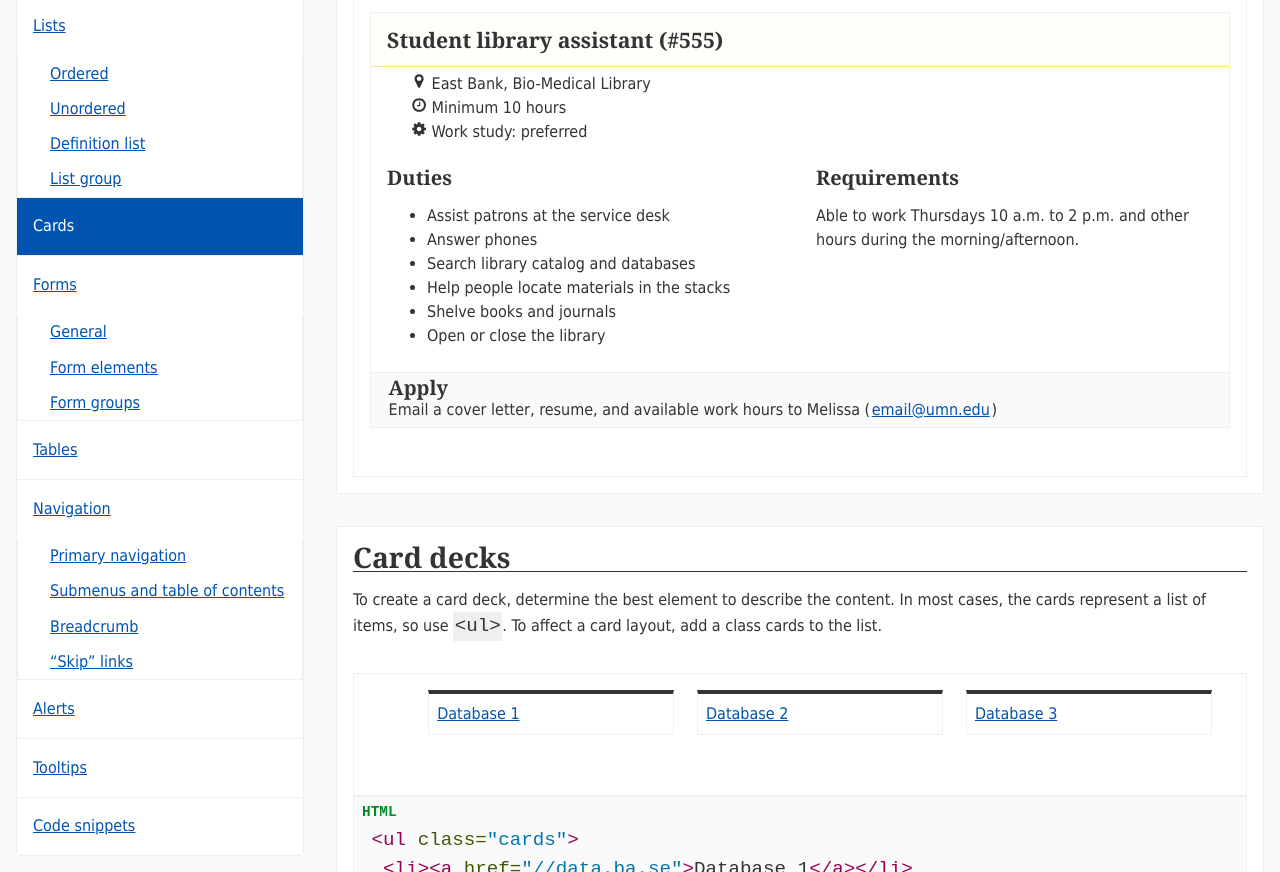
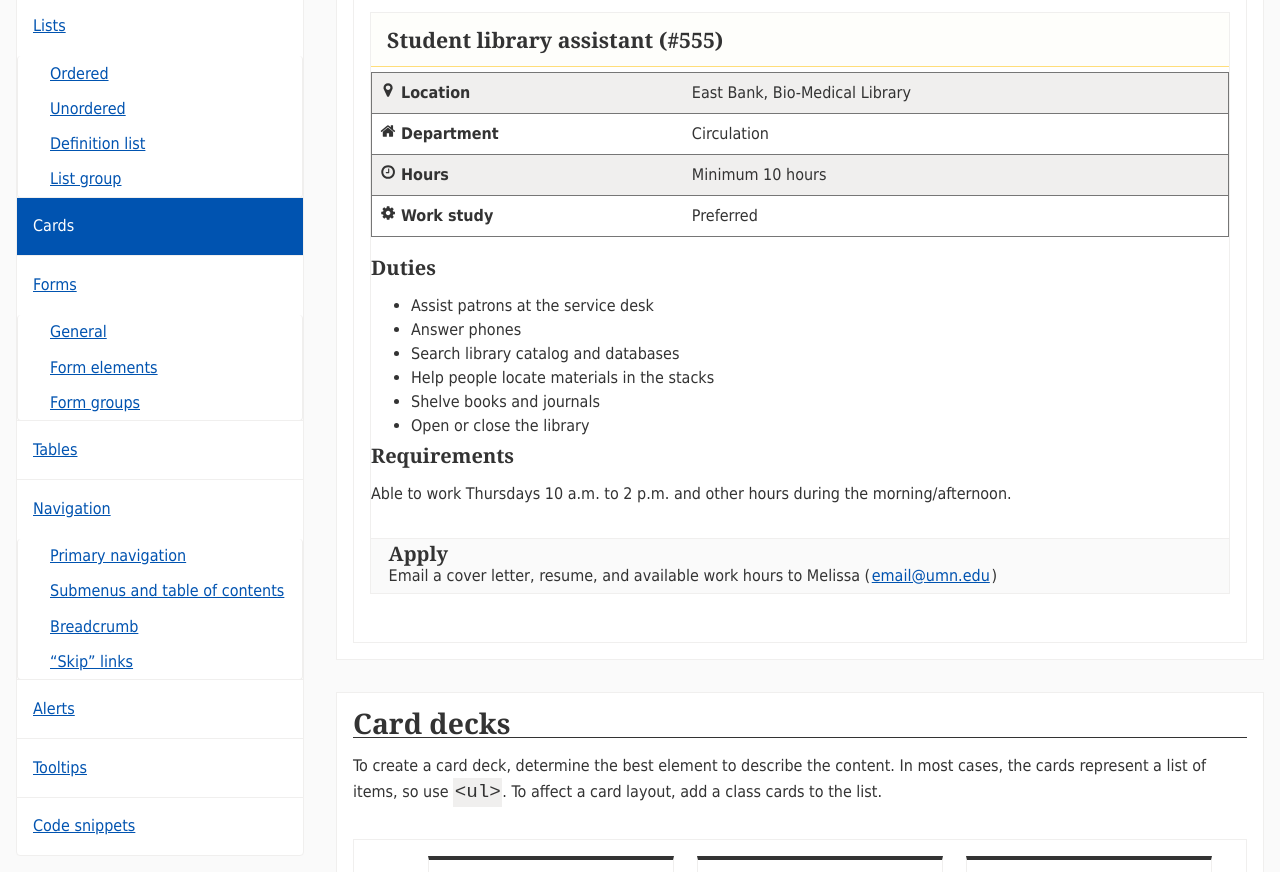
Before and after one commit to UMNLibraries/design-system, a website: page docs/code/card.html in a window 1280 px wide. Shown: the part 946-1818 px from the top of the page. Drawn offline with Linux system fonts and the light colour scheme.

Commit message:
Remove dl striping attempt, change job posting card to use table

```diff
--- a/docs/code/card.html
+++ b/docs/code/card.html
@@ -273,28 +273,55 @@
       <div class="example">
         <article class="card card-job">
           <h3>Student library assistant (#555)</h3>
-          <ul class="card-job-detail">
-            <li>
-              <svg class="glyph glyph-location" viewBox="0 0 18 32" width="18" height="32" aria-label="Location">
+          <table class="card-job-detail">
+            <tbody>
+              <tr>
+                <th scope="row">
+                  <svg class="glyph glyph-location" viewBox="0 0 18 32" width="18" height="32" focusable="false" aria-hidden="true">
                     <path d="M13.728 11.424q0-1.888-1.344-3.232T9.152 6.848 5.92 8.192t-1.344 3.232 1.344 3.232T9.152 16t3.232-1.344 1.344-3.232zm4.544 0q0 1.952-.576 3.2L11.2 28.448q-.288.576-.864.928t-1.184.352-1.216-.352-.832-.928L.576 14.624Q0 13.376 0 11.424 0 7.648 2.688 4.96t6.464-2.688 6.464 2.688 2.656 6.464z"/>
                   </svg>
+                  Location
+                </th>
+                <td>
                   East Bank, Bio-Medical Library
-            </li>
-            <li>
-              <svg class="glyph glyph-clock" viewBox='0 0 27 32' width="27" height="32" aria-label="Hours">
+                </td>
+              </tr>
+              <tr>
+                <th scope="row">
+                  <svg class="glyph glyph-home" viewBox="0 0 30 32" width="30" height="32" focusable="false" aria-hidden="true">
+                    <path d="M25.152 17.728v8.544q0 .48-.352.832t-.8.32h-6.848v-6.848h-4.576v6.848H5.728q-.48 0-.8-.32t-.352-.832V17.6l10.272-8.448L25.12 17.6q.032.032.032.128zm3.968-1.248l-1.088 1.312q-.16.16-.384.192h-.064q-.224 0-.384-.096L14.848 7.584 2.496 17.888q-.224.128-.416.096-.224-.032-.384-.192L.576 16.48q-.128-.192-.096-.416t.192-.384L13.504 4.992q.576-.48 1.344-.48t1.376.48l4.352 3.648V5.152q0-.256.16-.416t.416-.16h3.424q.256 0 .416.16t.16.416v7.264l3.904 3.264q.16.128.192.384t-.128.416z"></path>
+                  </svg>
+                  Department
+                </th>
+                <td>
+                  Circulation
+                </td>
+              </tr>
+              <tr>
+                <th scope="row">
+                  <svg class="glyph glyph-clock" viewBox='0 0 27 32' width="27" height="32" focusable="false" aria-hidden="true">
                     <path d='M16 9.728v8q0 0.224-0.16 0.384t-0.416 0.16h-5.696q-0.256 0-0.416-0.16t-0.16-0.384v-1.152q0-0.256 0.16-0.416t0.416-0.16h4v-6.272q0-0.256 0.16-0.416t0.384-0.16h1.152q0.256 0 0.416 0.16t0.16 0.416zM23.424 16q0-2.656-1.312-4.864t-3.52-3.552-4.864-1.312-4.896 1.312-3.52 3.552-1.312 4.864 1.312 4.864 3.52 3.552 4.896 1.312 4.864-1.312 3.52-3.552 1.312-4.864zM27.424 16q0 3.744-1.824 6.88t-4.992 4.992-6.88 1.856-6.912-1.856-4.96-4.992-1.856-6.88 1.856-6.88 4.96-4.992 6.912-1.856 6.88 1.856 4.992 4.992 1.824 6.88z'></path>
                   </svg>
+                  Hours
+                </th>
+                <td>
                   Minimum 10 hours
-            </li>
-            <li>
-              <svg class="glyph glyph-cog" viewBox="0 0 27 32" width="27" height="32" aria-label="Work">
+                </td>
+              </tr>
+              <tr>
+                <th scope="row">
+                  <svg class="glyph glyph-cog" viewBox="0 0 27 32" width="27" height="32" focusable="false" aria-hidden="true">
                     <path d="M18.272 16q0-1.888-1.312-3.232t-3.232-1.344-3.232 1.344T9.152 16t1.344 3.232 3.232 1.344 3.232-1.344T18.272 16zm9.152-1.952v3.968q0 .224-.128.416t-.352.224l-3.328.512q-.32.96-.672 1.632.608.864 1.888 2.464.192.192.192.416t-.16.416q-.48.672-1.76 1.952t-1.696 1.248q-.224 0-.448-.16l-2.464-1.92q-.8.416-1.632.672-.288 2.432-.512 3.328-.128.512-.64.512h-3.968q-.256 0-.448-.16t-.192-.384l-.512-3.296q-.864-.288-1.6-.672l-2.528 1.92q-.192.16-.448.16t-.448-.192q-2.24-2.048-2.944-3.008-.128-.16-.128-.416 0-.192.16-.384.256-.384.896-1.184t.96-1.28q-.48-.896-.736-1.76l-3.264-.48q-.224-.032-.352-.224T0 17.952v-3.968q0-.224.16-.416t.32-.224l3.328-.512q.256-.8.704-1.632-.736-1.024-1.92-2.464-.192-.224-.192-.448 0-.16.16-.384.48-.64 1.76-1.92t1.696-1.28q.224 0 .48.16l2.464 1.92q.768-.416 1.6-.672.288-2.432.544-3.328.096-.512.64-.512h3.968q.224 0 .416.16t.224.384l.48 3.296q.896.288 1.6.64l2.56-1.888q.16-.16.416-.16.224 0 .448.16 2.304 2.144 2.944 3.04.128.16.128.384t-.128.416q-.288.384-.928 1.184t-.96 1.28q.448.896.736 1.728l3.264.512q.224.032.384.224t.128.416z"/>
                   </svg>
-              Work study: preferred
-            </li>
-          </ul>
-          <div class="flex">
-            <div>
+                  Work study
+                </th>
+                <td>
+                  Preferred
+                </td>
+              </tr>
+            </tbody>
+          </table>
+          <div class="card-body">
             <h4>Duties</h4>
             <ul>
               <li>Assist patrons at the service desk</li>
@@ -304,11 +331,8 @@
               <li>Shelve books and journals</li>
               <li>Open or close the library</li>
             </ul>
-            </div>
-            <div>
             <h4>Requirements</h4>
             <p>Able to work Thursdays 10 a.m. to 2 p.m. and other hours during the morning/afternoon.</p>
-            </div>
           </div>
           <footer>
             <h4>Apply</h4>
--- a/docs/s/style/card.css
+++ b/docs/s/style/card.css
@@ -59,10 +59,6 @@
   display: flex;
 }
 
-.card-job-detail {
-  list-style: none;
-}
-
 .card footer {
   border-top: 1px solid var(--col-bg-medium);
   background-color:  var(--col-bg-light);
--- a/docs/s/style/list.css
+++ b/docs/s/style/list.css
@@ -150,13 +150,3 @@ li[disabled] {
 .dl-horizontal dd + dt + dd {
   border-top: 0.1rem solid var(--col-bg-medium);
 }
-
-.dl-striped dt:nth-child(odd),
-.dl-striped dt:nth-child(odd) ~ dd {
-  background-color: var(--col-bg-light);
-}
-
-.dl-striped dt:nth-child(even),
-.dl-striped dt:nth-child(even) ~ dd {
-  background-color: var(--col-secondary);
-}
```
Also changed, not shown: docs/code/list.html (+0 -26 lines). Lines whose indentation alone changed are shown as unchanged.
